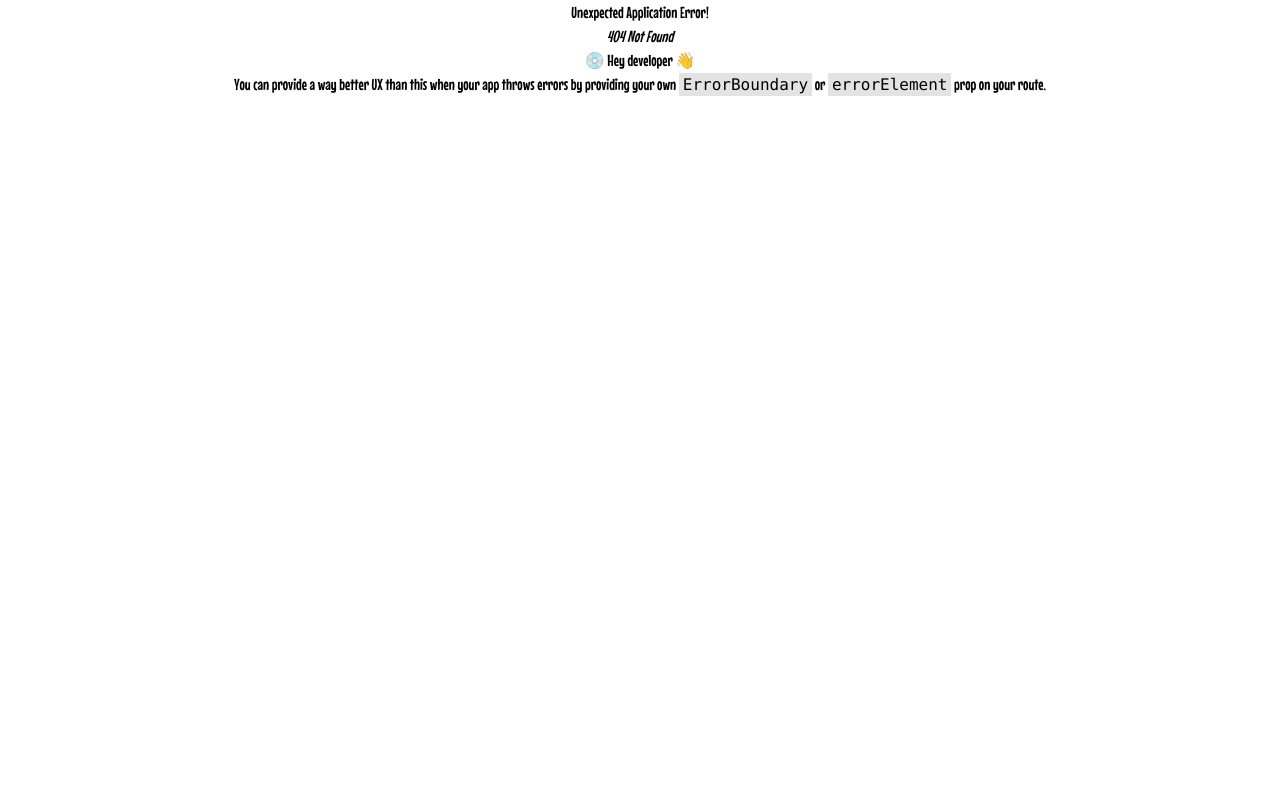
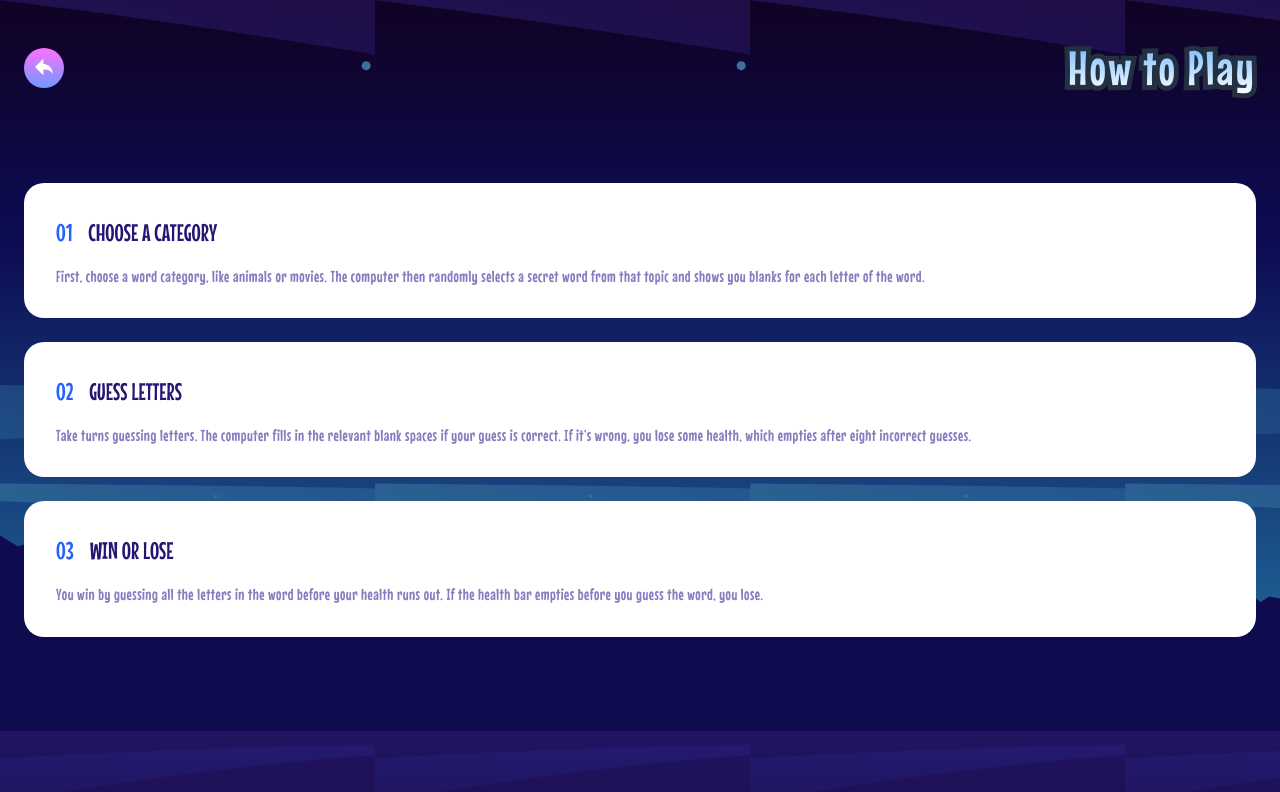
Before and after one commit to Kasp96/Hangman-game-app, a React (Vite) app: page /rules in a window 1280 px wide. Before the commit this address had no page. Shown: the top 792 px of the page. Built offline with nearby package versions, Linux system fonts and the light colour scheme.

Commit message:
Configure routing for MainMenu, Categories and Rules views

```diff
--- a/src/components/BackButton.jsx
+++ b/src/components/BackButton.jsx
@@ -1,14 +1,16 @@
 import ICON_BACK from "../assets/icon-back.svg";
+import { Link } from "react-router-dom";
 
-export const BackButton = () => {
+export const BackButton = ({ to = "/" }) => {
   return (
-    <span
+    <Link
+      to={to}
       className="h-[40px] w-[40px] rounded-full"
       style={{
         backgroundImage: "var(--gradient-button)",
       }}
     >
       <img className="scale-[45%]" src={ICON_BACK} alt="icon back" />
-    </span>
+    </Link>
   );
 };
--- a/src/components/Layout.jsx
+++ b/src/components/Layout.jsx
@@ -4,8 +4,7 @@ import { Categories } from "../views/Categories";
 export const Layout = () => {
   return (
     <div className="bg-mobile-bg flex min-h-screen w-full justify-center">
-      <Outlet/>
-      <Categories/>
+      <Outlet />
     </div>
   );
 };
--- /dev/null
+++ b/src/components/OverlayContainer.jsx
@@ -0,0 +1,7 @@
+export const OverlayContainer = ({ children }) => {
+  return (
+    <div className="absolute top-0 flex h-full w-full flex-col gap-6 bg-[rgba(0,0,0,0.35)] px-6 py-8">
+      {children}
+    </div>
+  );
+};
--- /dev/null
+++ b/src/components/RuleCard.jsx
@@ -0,0 +1,13 @@
+export const RuleCard = ({ title, number, text }) => {
+  return (
+    <div key={number} className="rounded-[20px] bg-white p-8">
+      <div className="flex items-center gap-4 text-[24px]">
+        <p className="text-blue-500">{number}</p>
+        <p className="text-blue-700 uppercase">{title}</p>
+      </div>
+      <p className="mt-4 text-[16px] leading-[120%] tracking-[0.5px] text-purple-200">
+        {text}
+      </p>
+    </div>
+  );
+};
--- a/src/components/StartButton.jsx
+++ b/src/components/StartButton.jsx
@@ -1,12 +1,15 @@
 import START_BTN from "../assets/icon-play.png";
+import { Link } from "react-router-dom";
 
 export const StartButton = () => {
   return (
+    <Link to='/categories'>
       <button
         className="shadow-layer-1 before:shadow-layer-2 relative flex h-[160px] w-[160px] items-center justify-center rounded-[50%] before:absolute before:inset-[0] before:rounded-full before:content-['']"
         style={{ backgroundImage: "var(--gradient-button)" }}
       >
         <img src={START_BTN} />
       </button>
+    </Link>
   );
 };
--- a/src/views/Categories.jsx
+++ b/src/views/Categories.jsx
@@ -1,11 +1,12 @@
 import data from "../api/data.json";
+import { OverlayContainer } from "../components/OverlayContainer";
 import { ViewHeading } from "../components/ViewHeading";
 import { BackButton } from "../components/BackButton";
 import { BlueButton } from "../components/BlueButton";
 
 export const Categories = () => {
   return (
-    <div className="absolute top-0 flex h-full w-full flex-col gap-6 bg-[rgba(0,0,0,0.35)] px-6 py-8">
+    <OverlayContainer>
       <div className="mb-[55px] flex items-center justify-between">
         <BackButton />
         <ViewHeading>Pick a Category</ViewHeading>
@@ -15,13 +16,13 @@ export const Categories = () => {
           return (
             <BlueButton
               key={index}
-              className="mb-4 w-full rounded-[24px] py-6 text-2xl before:rounded-[22px]"
+              className="mb-4 w-full rounded-[24px] py-5.5 text-2xl before:rounded-[22px]"
             >
               {categoryName}
             </BlueButton>
           );
         })}
       </div>
-    </div>
+    </OverlayContainer>
   );
 };
--- a/src/views/HowToPlay.jsx
+++ /dev/null
@@ -1,27 +0,0 @@
-import { RULES } from "../constants/rules";
-import { ViewHeading } from "../components/ViewHeading";
-import { BackButton } from "../components/BackButton";
-
-export const HowToPlay = () => {
-  return (
-    <div className="absolute top-0 flex h-full w-full flex-col gap-6 bg-[rgba(0,0,0,0.35)] px-6 py-8">
-      <div className="mb-[55px] flex items-center justify-between">
-        <BackButton />
-        <ViewHeading>How to Play </ViewHeading>
-      </div>
-      {RULES.map((rule) => {
-        return (
-          <div key={rule.number} className="rounded-[20px] bg-white p-8">
-            <div className="flex items-center gap-4 text-[24px]">
-              <p className="text-blue-500">{rule.number}</p>
-              <p className="text-blue-700 uppercase">{rule.title}</p>
-            </div>
-            <p className="mt-4 text-[16px] leading-[120%] tracking-[0.5px] text-purple-200">
-              {rule.text}
-            </p>
-          </div>
-        );
-      })}
-    </div>
-  );
-};
--- a/src/views/MainMenu.jsx
+++ b/src/views/MainMenu.jsx
@@ -1,6 +1,7 @@
 import { GameTitle } from "../components/GameTitle";
 import { StartButton } from "../components/StartButton";
 import { BlueButton } from "../components/BlueButton";
+import { Link } from "react-router-dom";
 
 export const MainMenu = () => {
   return (
@@ -10,9 +11,11 @@ export const MainMenu = () => {
     >
       <GameTitle />
       <StartButton />
-      <BlueButton className="text-heading-S text-shadow-outline text-stroke mb-16 rounded-[30px] py-2 before:rounded-[29px]">
-        How to Play
-      </BlueButton>
+      <Link to="/rules">
+        <BlueButton className="text-heading-S text-shadow-outline text-stroke mb-16 rounded-[30px] py-2 before:rounded-[29px]">
+          How to Play
+        </BlueButton>
+      </Link>
     </div>
   );
 };
--- /dev/null
+++ b/src/views/Rules.jsx
@@ -0,0 +1,26 @@
+import { RULES } from "../constants/rules";
+import { OverlayContainer } from "../components/OverlayContainer";
+import { RuleCard } from "../components/RuleCard";
+import { ViewHeading } from "../components/ViewHeading";
+import { BackButton } from "../components/BackButton";
+
+export const Rules = () => {
+  return (
+    <OverlayContainer>
+      <div className="mb-[55px] flex items-center justify-between">
+        <BackButton />
+        <ViewHeading>How to Play </ViewHeading>
+      </div>
+      {RULES.map((rule) => {
+        return (
+          <RuleCard
+            key={rule.number}
+            number={rule.number}
+            text={rule.text}
+            title={rule.title}
+          />
+        );
+      })}
+    </OverlayContainer>
+  );
+};
```
Also changed, not shown: src/components/GameTitle.jsx (+7 -1 lines), src/main.jsx (+9 -4 lines). Lines whose indentation alone changed are shown as unchanged.
